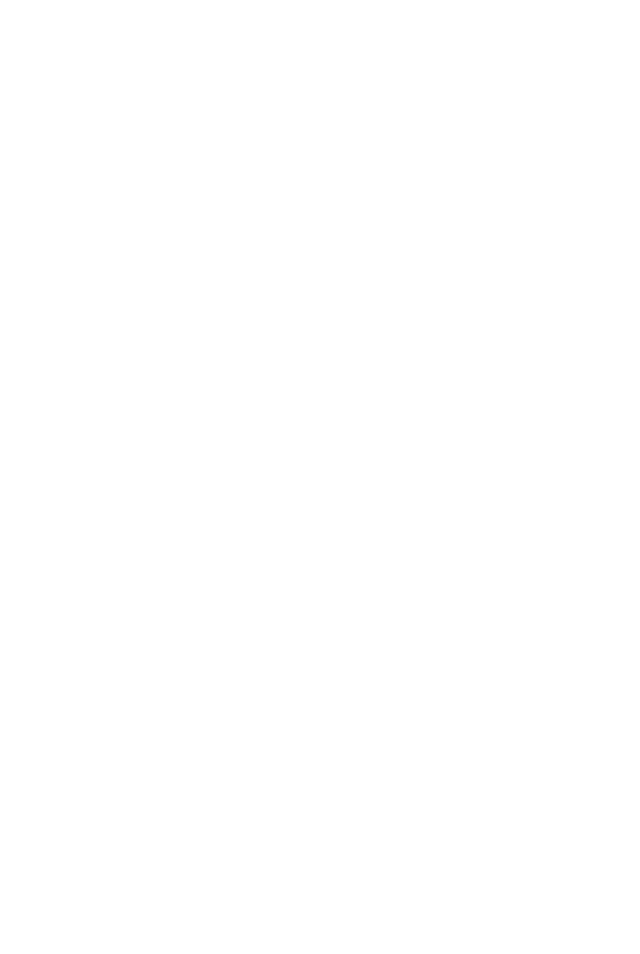
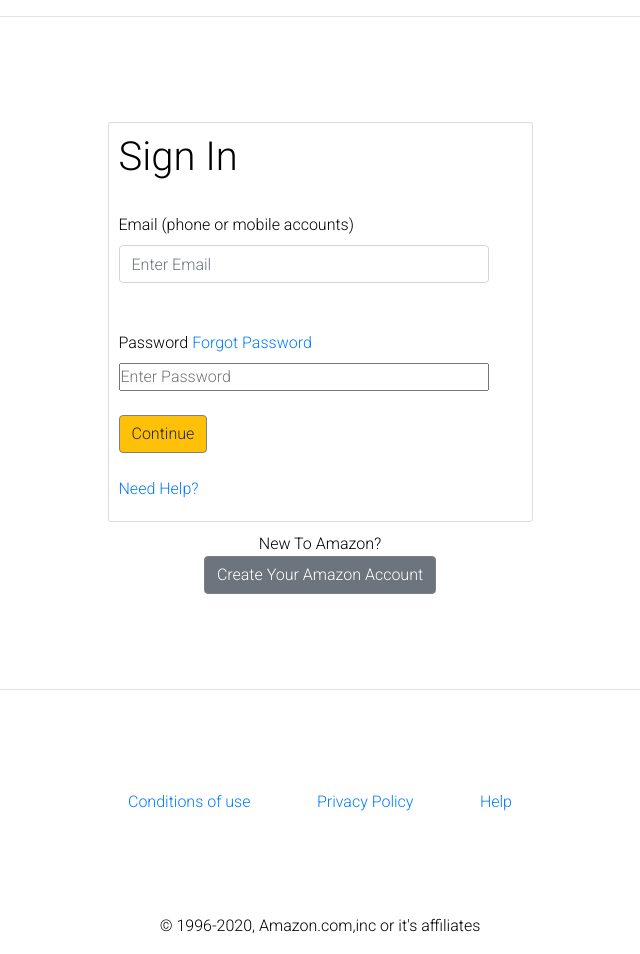
Before and after one commit to kpatel115/AmazonReplica, a plain HTML site: page index.html in a window 1280 px wide. Shown: the whole page, without its empty margins (320-960 px from the left). Before the commit the page ends 800 px from the top, so only its background shows below. Drawn offline with nearby package versions, Linux system fonts and the light colour scheme.

Commit message:
finished HTML and touching up the css

```diff
--- a/index.html
+++ b/index.html
@@ -4,11 +4,65 @@
 <head>
     <meta charset="UTF-8">
     <meta name="viewport" content="width=device-width, initial-scale=1.0">
+    <!-- Google Fonts -->
+    <link rel="preconnect" href="https://fonts.googleapis.com">
+    <link rel="preconnect" href="https://fonts.gstatic.com" crossorigin>
+    <link href="https://fonts.googleapis.com/css2?family=Roboto:wght@100;300&display=swap" rel="stylesheet">
+    <!-- Bootstrap -->
+    <link rel="stylesheet" href="https://cdn.jsdelivr.net/npm/bootstrap@4.3.1/dist/css/bootstrap.min.css"
+        integrity="sha384-ggOyR0iXCbMQv3Xipma34MD+dH/1fQ784/j6cY/iJTQUOhcWr7x9JvoRxT2MZw1T" crossorigin="anonymous">
+    <!-- Stylesheet -->
     <link rel="stylesheet" href="style.css">
     <title>Amazon Replica</title>
 </head>
 
 <body>
+    <hr>
+    <section class="login-section">
+        <div class="sign-in-container">
+            <div class="sign-in-wrapper">
+                <h1>Sign In</h1>
+                <form>
+                    <br>
+                    <label>Email (phone or mobile accounts)</label>
+                    <br>
+                    <!-- <input type="email" name="email" placeholder="Enter Email"> -->
+                    <input type="text" class="form-control" placeholder="Enter Email" aria-label="email"
+                        aria-describedby="basic-addon1">
+                    <br>
+                    <br>
+                    <label>Password </label>
+                    <a href="#">Forgot Password</a>
+                    <br>
+                    <input type="password" name="password" placeholder="Enter Password">
+                    <br>
+                    <br>
+                    <button type="button" class="btn btn-warning">Continue</button>
+                    <br>
+                    <br>
+                    <a href="#">Need Help?</a>
+                </form>
+            </div>
+        </div>
+
+        <div><span>New To Amazon?</span></div>
+        <button button type="button" class="btn btn-secondary">Create Your Amazon Account</button>
+
+    </section>
+    <hr>
+
+    <footer>
+        <div class="footer-list">
+            <ul class="footer-list-nav">
+                <li><a href="#">Conditions of use</a></li>
+                <li><a href="#">Privacy Policy</a></li>
+                <li><a href="#">Help</a></li>
+            </ul>
+        </div>
+        <div class="footer-copyright">
+            <p>&copy; 1996-2020, Amazon.com,inc or it's affiliates</p>
+        </div>
+    </footer>
 
 </body>
 
--- a/style.css
+++ b/style.css
@@ -0,0 +1,63 @@
+*{
+    margin: 0;
+    padding: 0;
+    font-family: 'Roboto', sans-serif;
+}
+body{
+    background-color: white;
+    color: black;
+}
+.login-section{
+    height: 80vh;
+    width: 100vw;
+    display: flex;
+    flex-direction: column;
+    justify-content: center;
+    align-items: center;
+}
+.sign-in-container{
+    max-width: 425px;
+    max-height: 400px;
+    width: 100%;
+    height: 100%;
+    border: 1px solid gainsboro;
+    border-radius: 3px;
+    padding: 5px;
+    margin: 10px;
+    display: flex;
+    flex-direction: column;
+    justify-content: center;
+    align-items: center;
+}
+.sign-in-wrapper{
+    display: flex;
+    flex-direction: column;
+    padding: 5px;
+    width: 100%;
+    height: 100%;
+    justify-content: flex-start;
+
+}
+.sign-in-wrapper form input{
+    width: 92%;
+}
+.btn {
+    border: 1px solid gray;
+}
+.footer-list{
+    margin: 100px 35%;
+
+}
+.footer-list-nav{
+    display: flex;
+    flex-direction: row;
+    justify-content: space-between;
+    align-items:center;
+    list-style-type: none;
+    cursor: pointer;
+}
+.footer-copyright{
+    display: flex;
+    justify-content: center;
+    align-items: center;
+}
```
